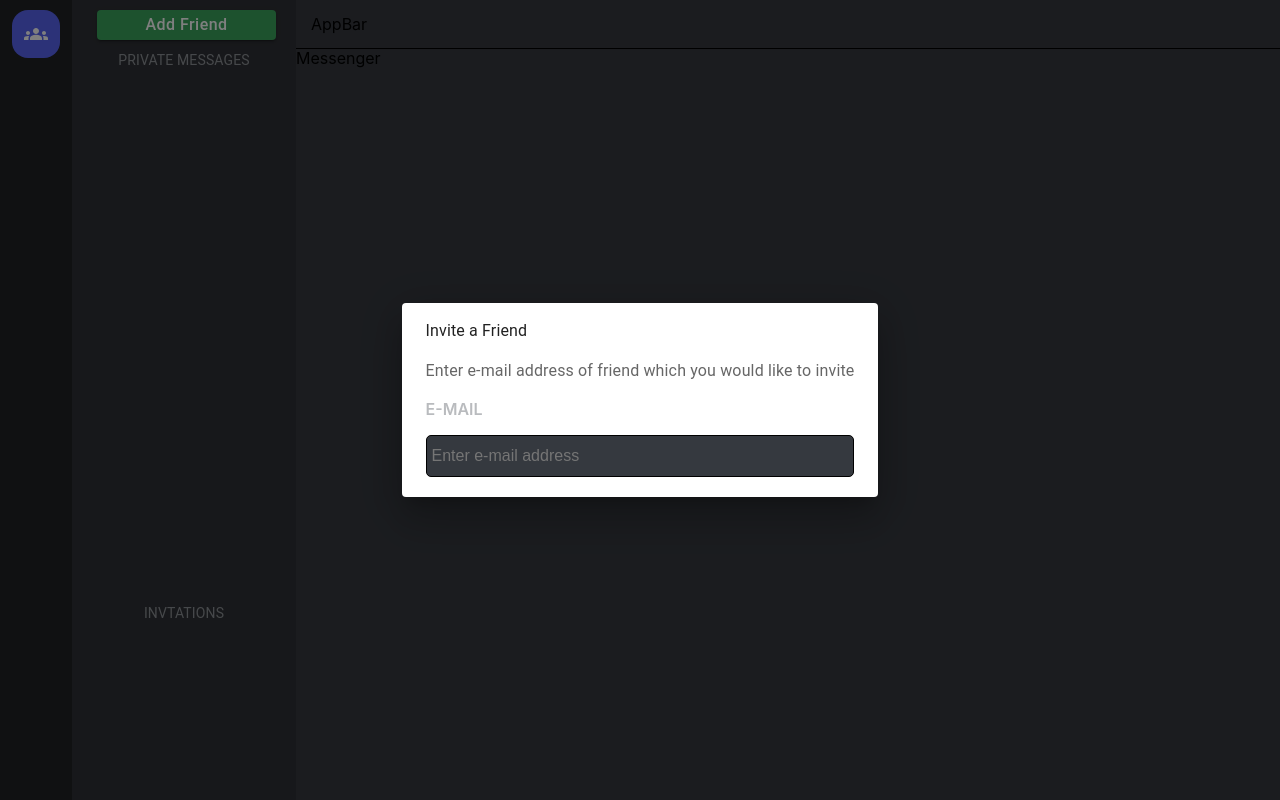
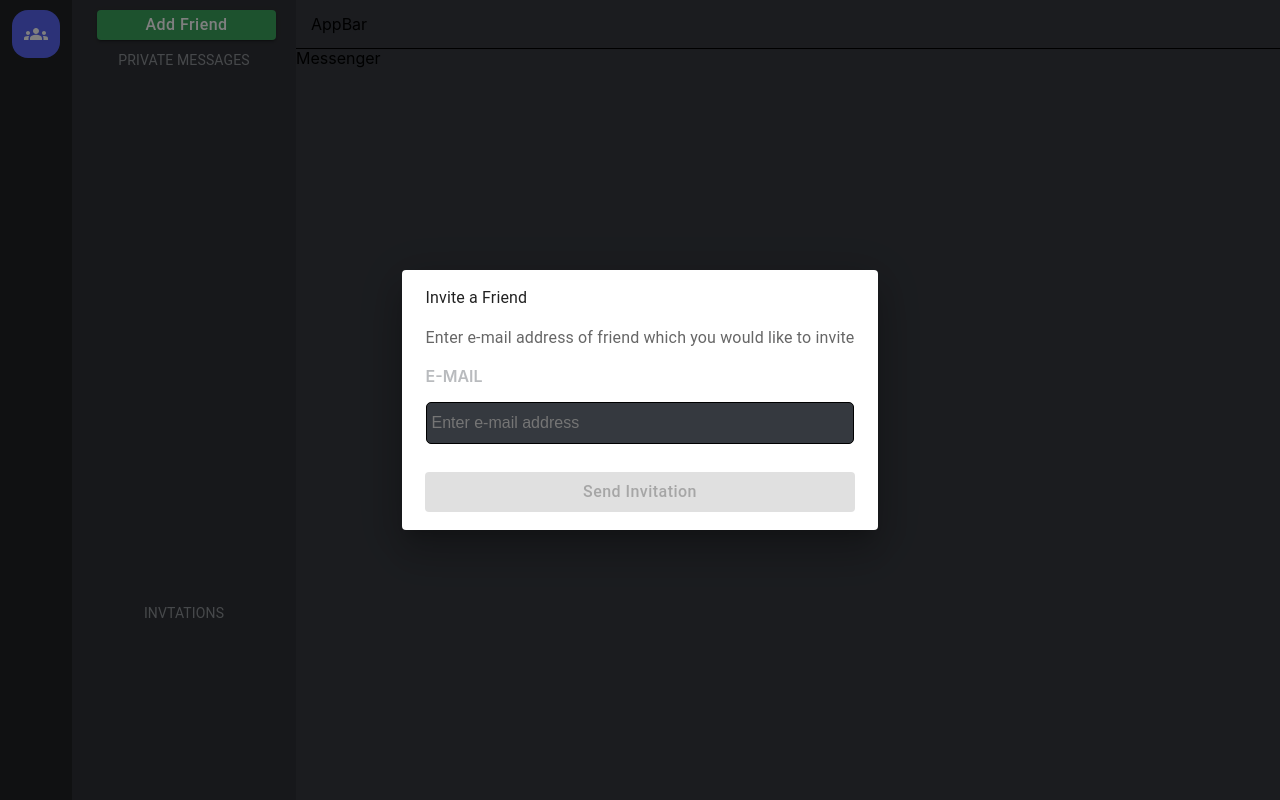
Before and after one commit to frazbhattiiii/discord_clone, a React (Create React App) app in the folder discord_frontend/: page / in a window 1280 px wide. Both pictures are taken after a click on the button "Add Friend". Built offline with nearby package versions, Linux system fonts and the light colour scheme.

Commit message:
adding dashboard

```diff
--- a/discord_frontend/src/Dashboard/FriendsSideBar/AddFriendDialog.js
+++ b/discord_frontend/src/Dashboard/FriendsSideBar/AddFriendDialog.js
@@ -8,6 +8,7 @@
 import React,{useState,useEffect} from 'react';
 import InputWithLabel from '../../shared/components/InputWithLabel';
 import {validateMail} from '../../shared/utils/validators'
+import CustomPrimaryButton from '../../shared/components/CustomPrimaryButton';
 
 function AddFriendDialog({
   isDialogOpen,
@@ -51,6 +52,18 @@
           />
 
       </DialogContent>
+      <DialogActions>
+        <CustomPrimaryButton
+        onClick={handleSendInvitaiton}
+        disabled={!isFormValid}
+        label='Send Invitation'
+        additionalStyles={{
+          marginRight:'15px',
+          marginLeft:'15px',
+          marginBottom:'10px'
+        }}
+        />
+      </DialogActions>
     </Dialog>
   )
 }
```
Also changed, not shown: discord_frontend/src/authPages/RegisterPage/RegisterPage.js (line endings or trailing spaces).
